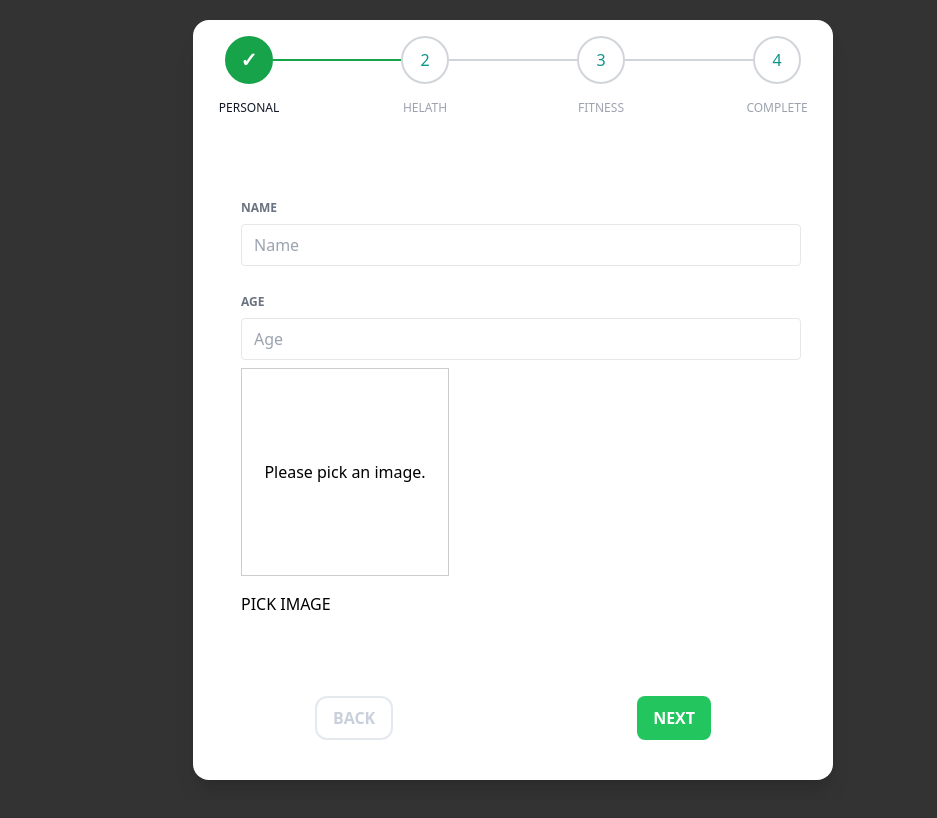
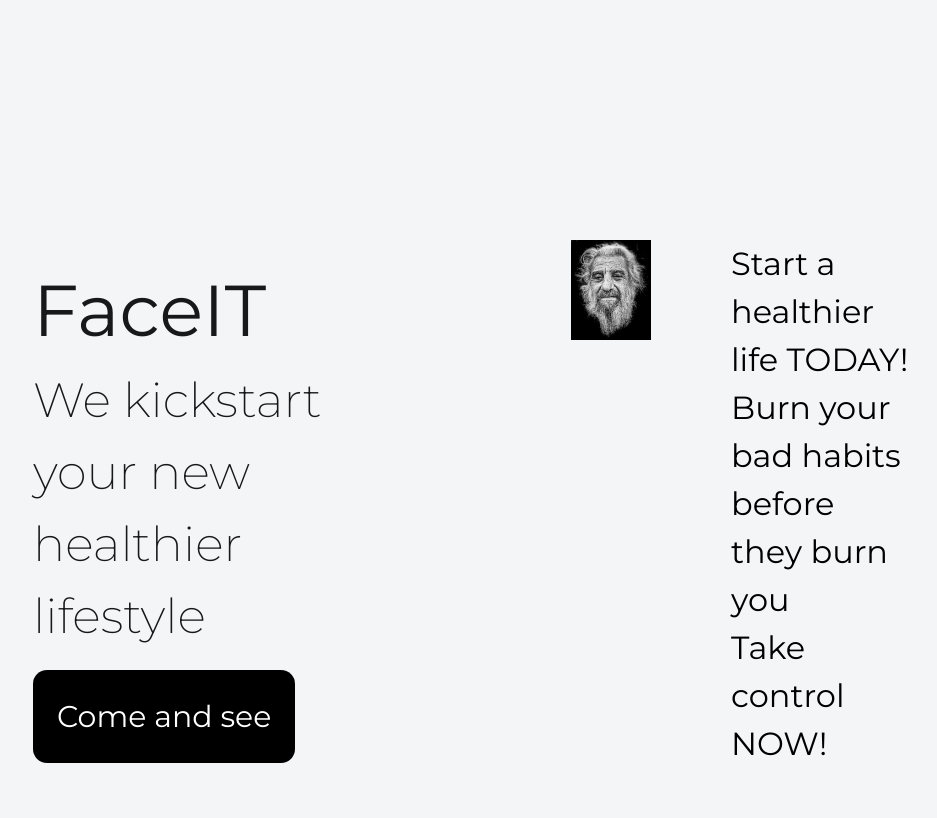
Before and after one commit to RolfHegr/hackathon_faceIT, a React (Create React App) app in the folder Full Stack/: page / in a window 1280 px wide. Shown: the top 818 px of the page, without its empty margins (127-1064 px from the left). Built offline with nearby package versions, Linux system fonts and the light colour scheme.

Commit message:
welcome page staged

```diff
--- a/Full Stack/package.json
+++ b/Full Stack/package.json
@@ -7,6 +7,7 @@
     "@testing-library/react": "^12.1.3",
     "@testing-library/user-event": "^13.5.0",
     "react": "^17.0.2",
+    "react-bootstrap": "^2.4.0",
     "react-dom": "^17.0.2",
     "react-scripts": "5.0.0",
     "web-vitals": "^2.1.4"
--- a/Full Stack/src/App.js
+++ b/Full Stack/src/App.js
@@ -1,9 +1,13 @@
 
 import Form from "./components/Form";
+import WelcomePage from "./components/welcomePage/WelcomePage";
 
 function App() {
   return (
-    <Form/>
+    <div>
+    <WelcomePage />
+    {/* <Form/> */}
+    </div>
   )
 }
 
--- /dev/null
+++ b/Full Stack/src/components/welcomePage/WelcomePage.jsx
@@ -0,0 +1,30 @@
+import React from "react";
+import "./welcomePage.css";
+import face from "./images/face.jpg";
+import { Container } from "react-bootstrap";
+
+const WelcomePage = () => {
+  return (
+      <Container>
+    <div className="pageWrapper">
+      <div className="welcomeWrapper">
+        <h1>FaceIT</h1>
+        <h3>We kickstart your new healthier lifestyle</h3>
+        <button>Come and see</button>
+      </div>
+      <div className="sideInfo">
+        <div className="welcomeFace">
+          <img src={face} width="300" />
+        </div>
+        <div className="motivation">
+          <p>Start a healthier life TODAY!</p>
+          <p>Burn your bad habits before they burn you</p>
+          <p>Take control NOW!</p>
+        </div>
+      </div>
+    </div>
+    </Container>
+  );
+};
+
+export default WelcomePage;
--- /dev/null
+++ b/Full Stack/src/components/welcomePage/welcomePage.css
@@ -0,0 +1,61 @@
+.pageWrapper {
+    display: flex;
+    position: relative;
+    margin: 0 auto;
+}
+.welcomeWrapper {
+    display: flex;
+    flex-direction: column;
+    color: var(--black);
+    font-size: 72px;
+    font-weight: 500;
+    padding-top: 16rem;
+    margin-left: 10rem;
+    /* text-align: center; */
+    /* position: absolute;
+    top: 50%;
+    left: 35%;
+    transform: translate(-77%, 80%); */
+}
+.welcomeWrapper>h3 {
+    font-size: 48px;
+    font-weight: 300;
+}
+.welcomeWrapper>button {
+    margin-top: 18px;
+    background-color: black;
+    color: white;
+    border-radius: 14px;
+    padding: 24px;
+    border: none;
+    cursor: pointer;
+    font-size: 30px;
+    width: fit-content;
+}
+.welcomeFace {
+    /* flex: 1;
+    border: 1px solid;
+    position: absolute;
+    top: 80%;
+    left: 50%;
+    transform: translate(-50%, -50%); */
+}
+.sideInfo {
+    display: flex;
+    flex-direction: row;
+    gap: 5rem;
+    margin: 15rem ;
+}
+.motivation {
+    display: flex;
+    flex-direction: column;
+    justify-content: space-evenly;
+    font-size: 2rem;
+    font-weight: 500;
+    align-items: center;
+}
+
+.faceSideControl {
+    border: 1px solid blue;
+
+}
--- a/Full Stack/src/index.css
+++ b/Full Stack/src/index.css
@@ -1,3 +1,5 @@
+
+@import url('https://fonts.googleapis.com/css2?family=Montserrat:ital,wght@0,200;0,400;0,700;1,400&display=swap');
 @tailwind base;
 @tailwind components;
 @tailwind utilities;
@@ -11,7 +13,8 @@
 }
 
 body {
-  background: #333; /*#333 */
+  background: var(--offWhite); /*#333 */
+  font-family: Montserrat;
 }
 
 * {
```
Also changed, not shown: Full Stack/src/components/welcomePage/images/face.jpg (added), 1 other file (tests, documents, lock files or other folders).
